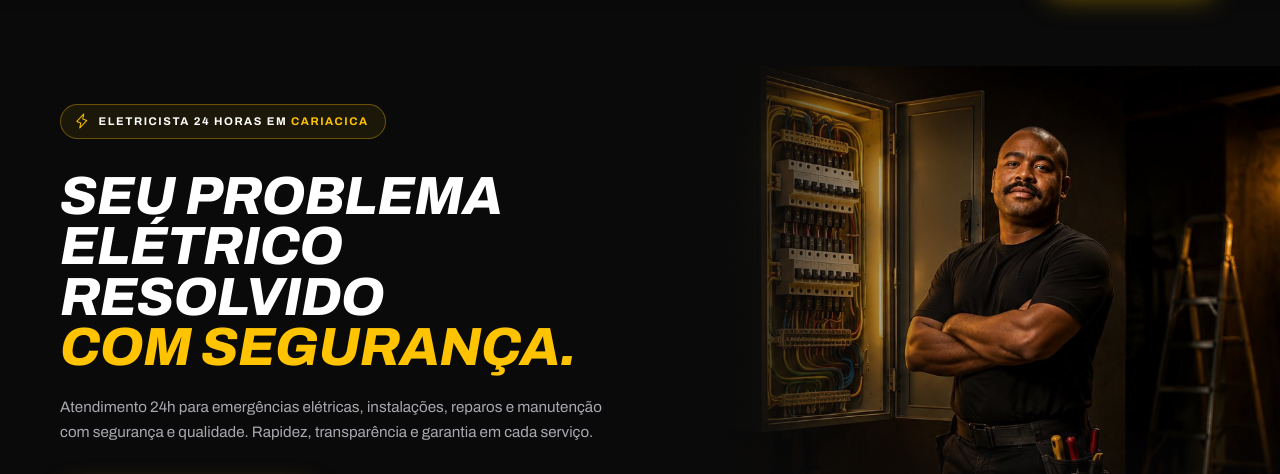
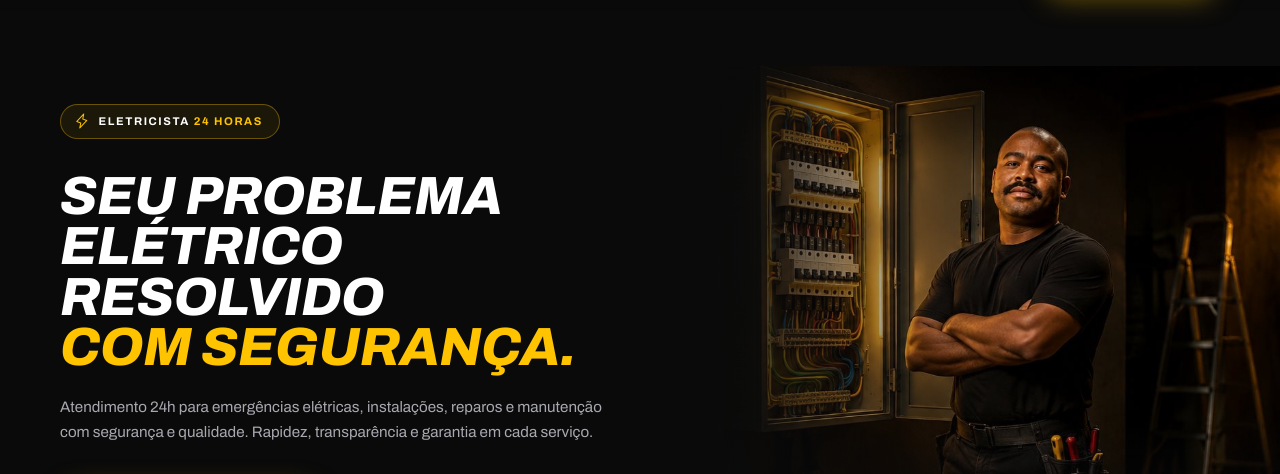
Before and after one commit to FelipeSitesRodrigues/049-rbssolu-eseletricas, a plain HTML site: page index.html in a window 1280 px wide. Shown: the part 66-540 px from the top of the page. Drawn offline with nearby package versions, Linux system fonts and the light colour scheme.

Commit message:
Tira Cariacica da pílula do hero
Pedido do cliente: a pílula agora diz só "Eletricista 24 horas".
A cidade continua no title, na meta description, no schema, na seção
"Onde atendemos" e no endereço do rodapé.

Co-Authored-By: Claude Opus 5 (1M context) <noreply@anthropic.com>

```diff
--- a/index.html
+++ b/index.html
@@ -148,7 +148,7 @@
       <div class="hero__cabeca">
         <p class="hero__eyebrow">
           <i class="ph ph-lightning" aria-hidden="true"></i>
-          <span>Eletricista 24 horas em <b class="amarelo">Cariacica</b></span>
+          <span>Eletricista <b class="amarelo">24 horas</b></span>
         </p>
         <h1>
           <span class="linha">Seu problema</span>
```
